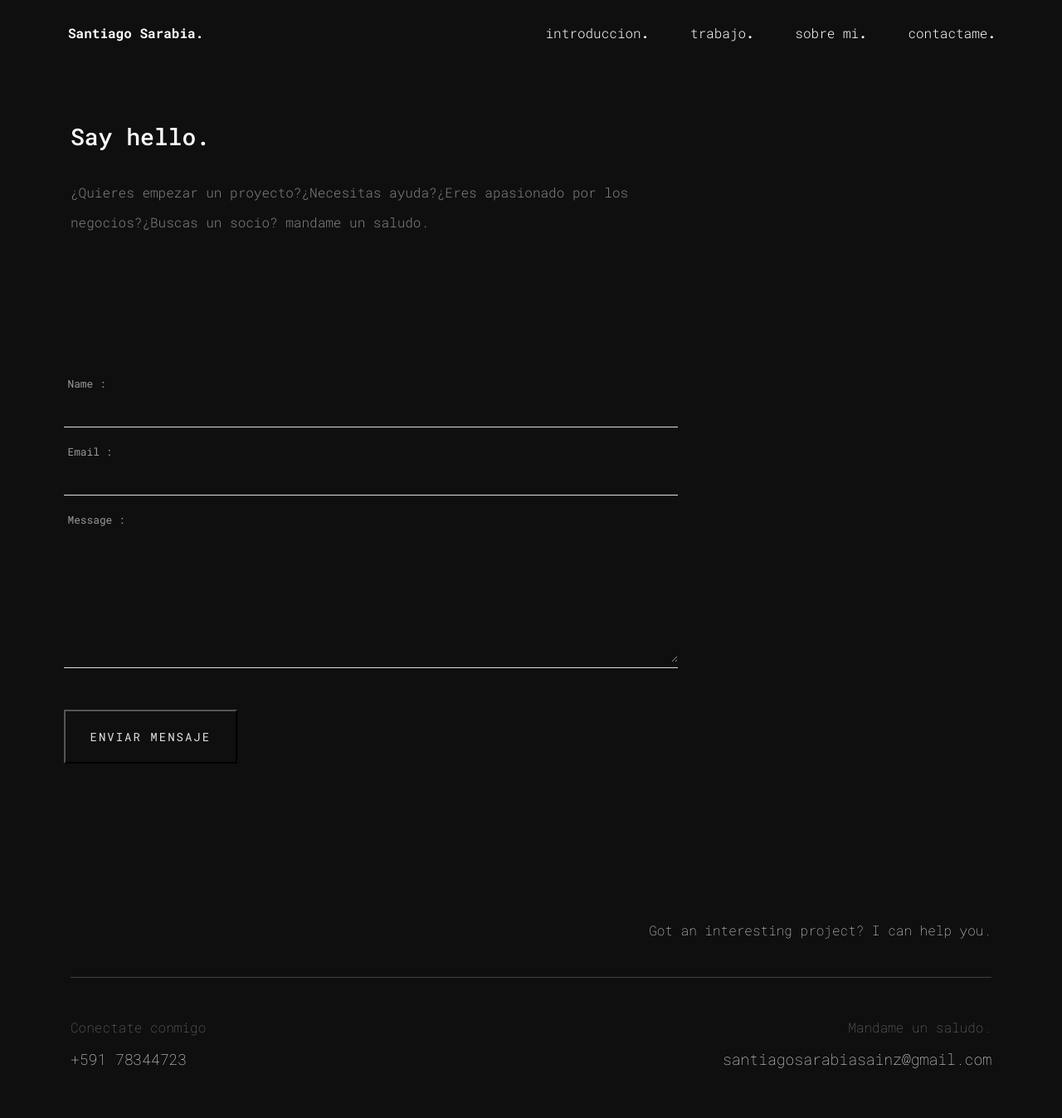
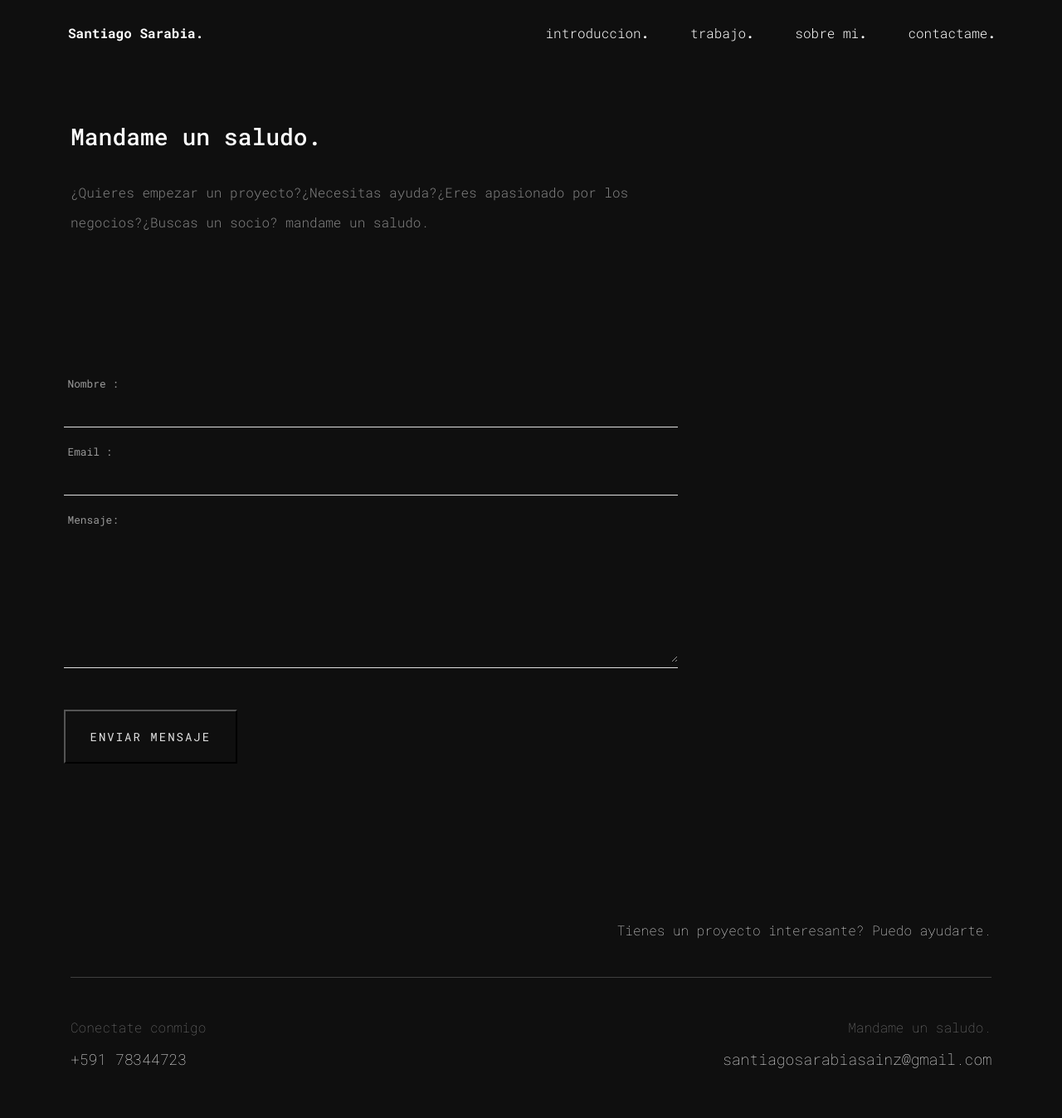
Before and after one commit to SantiagoSarabia/my-portfolio, a plain HTML site: page contact.html in a window 1280 px wide. Shown: the whole page at 83% size. Drawn offline with nearby package versions, Linux system fonts and the light colour scheme.

Commit message:
Update contact.html

```diff
--- a/contact.html
+++ b/contact.html
@@ -74,7 +74,7 @@
 
           <div class="row">
             <div class="col-lg-8" >
-              <h3 class="wow fadeInUp" data-wow-delay="1s">Say hello.</h3> <br>
+              <h3 class="wow fadeInUp" data-wow-delay="1s">Mandame un saludo.</h3> <br>
 
               <p class="wow fadeInUp" data-wow-delay="1.2s">¿Quieres empezar un proyecto?¿Necesitas ayuda?¿Eres apasionado por los negocios?¿Buscas un socio? mandame un saludo.</p>
 
@@ -95,7 +95,7 @@
               <ul>
 
                 <li class="wow fadeInUp" data-wow-delay="1.4s">
-                  <label for="contact-name">Name :</label>
+                  <label for="contact-name">Nombre :</label>
                   <div class="textarea wow fadeInUp">
                     <input type="text" name="contact-name" id="contact-name" value="" required>
                   </div>
@@ -107,7 +107,7 @@
                   </div>
                 </li>
                 <li class="wow fadeInUp" data-wow-delay="1.8s">
-                  <label for="contact-project">Message :</label>
+                  <label for="contact-project">Mensaje:</label>
                   <div class="textarea wow fadeInUp">
                     <textarea type="text" name="contact-project" id="contact-project" value="" required rows="6">
 
@@ -137,7 +137,7 @@
                   <div class="collab">
                         <div class="row">
                               <div class="col-lg-12">
-                                    <p class="wow fadeInUp">Got an interesting project? I can help you.</p>
+                                    <p class="wow fadeInUp">Tienes un proyecto interesante? Puedo ayudarte.</p>
                               </div>
                         </div>
                   </div>
```
